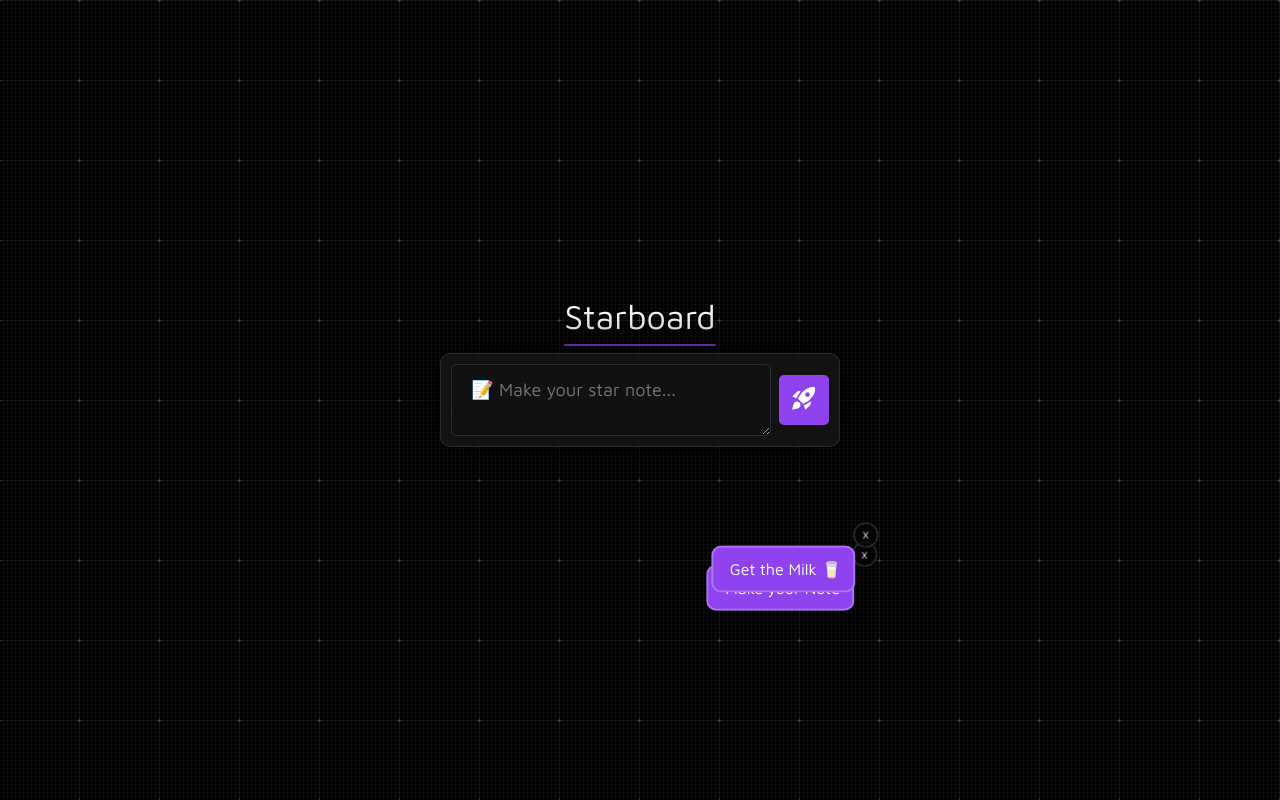
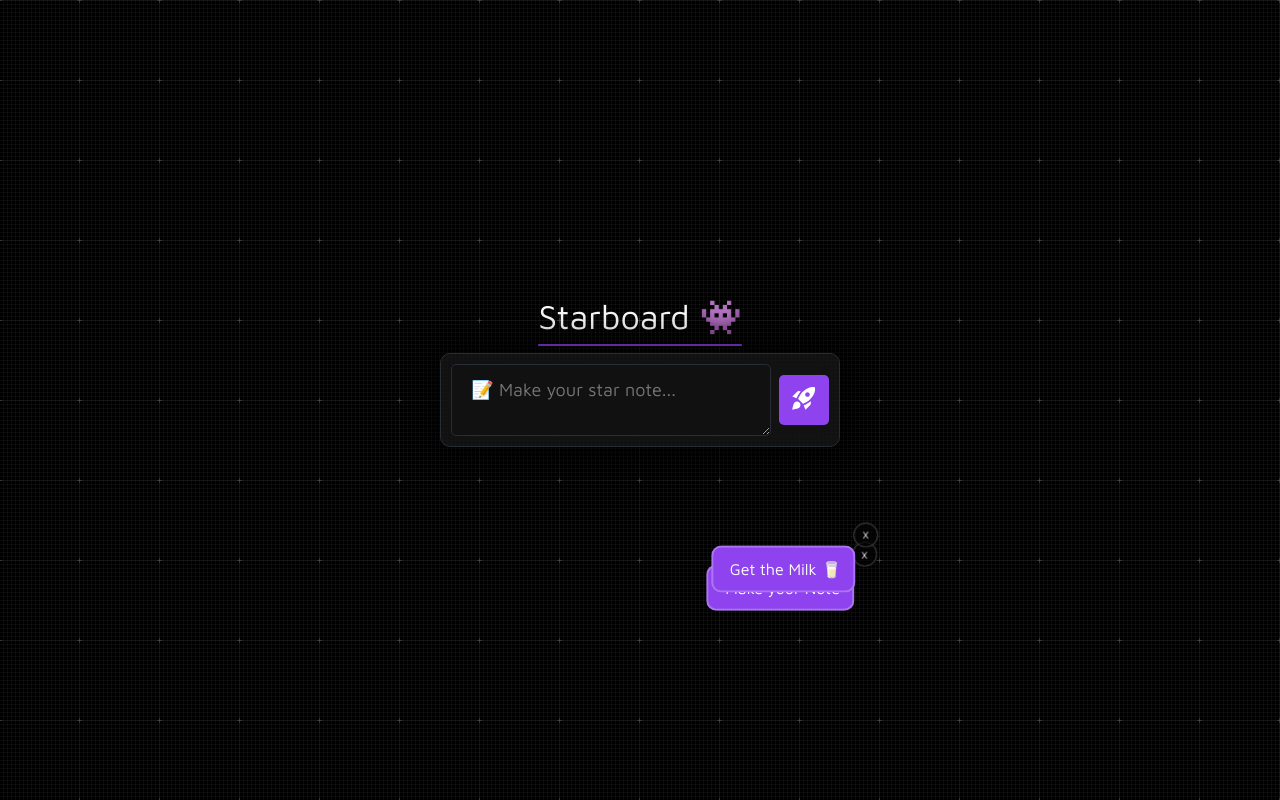
Before and after one commit to abuzareal/the-new-age-notes-app, a React (Create React App) app: page / in a window 1280 px wide. Built offline with nearby package versions, Linux system fonts and the light colour scheme.

Commit message:
added Emoji ✨

```diff
--- a/src/App.css
+++ b/src/App.css
@@ -71,6 +71,9 @@ form > textarea {
   outline: none;
   transform-origin: top;
   transition: all 0.3s cubic-bezier(0.39, 0.575, 0.565, 1);
+  resize: vertical;
+  overflow: auto;
+
 }
 
 textarea:focus {
--- a/src/App.js
+++ b/src/App.js
@@ -73,7 +73,7 @@ function App() {
   return (
     <>
       <div className="App">
-        <h1>Starboard</h1>
+        <h1>Starboard 👾</h1>
 
         {list.map((item) => {
           return (
```
